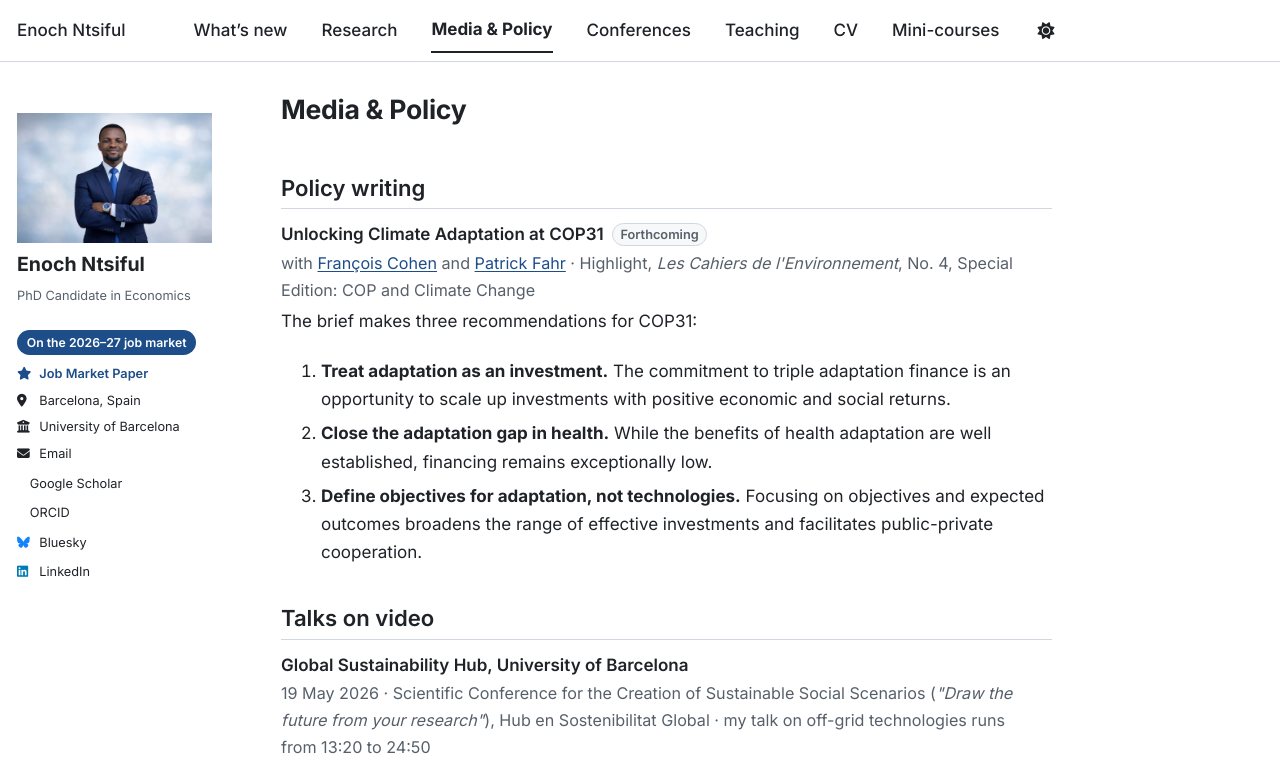
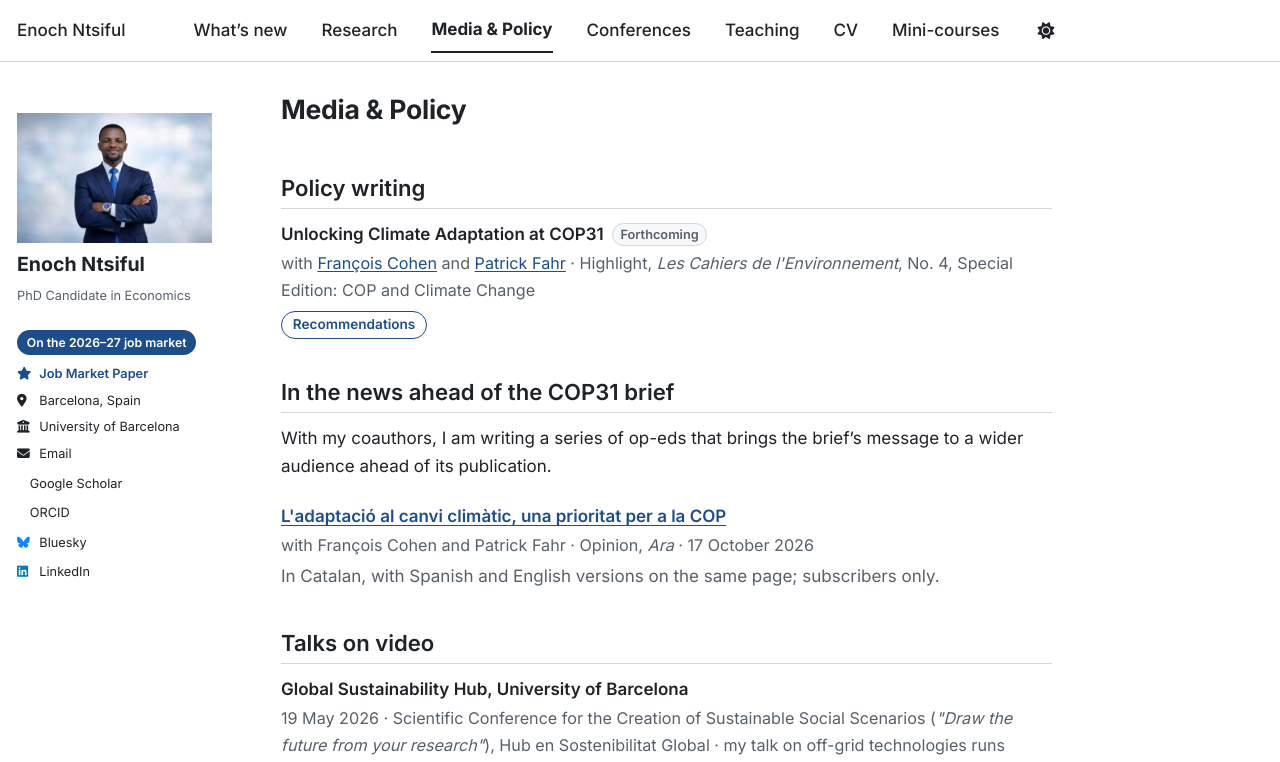
Before and after one commit to ntsifulenoch/ntsifulenoch.github.io, a Jekyll site: the page built from _pages/media.md, in a window 1280 px wide and 1400 px high. Shown: the top 762 px of the window. Built offline with Jekyll 4.4.1, drawn with Linux system fonts in a browser that asks for light colours; a style sheet for code colours, icons or effects is not loaded.

Commit message:
Site: Ara op-ed, pre-doctoral publications, folded abstracts and recommendations, What's new trimmed to 5 latest
Co-Authored-By: Claude Opus 5.5 <noreply@anthropic.com>

```diff
--- a/_pages/media.md
+++ b/_pages/media.md
@@ -9,14 +9,35 @@ description: "Policy writing, talks on video, interviews and outreach by Enoch N
 <div class="paper" id="cop31">
   <p class="paper__title">Unlocking Climate Adaptation at COP31 <span class="status">Forthcoming</span></p>
   <p class="paper__meta">with <a href="https://sites.google.com/site/francoiscoheneconomist/home">François Cohen</a> and <a href="https://www.phc.ox.ac.uk/team/patrick-fahr">Patrick Fahr</a> · Highlight, <em>Les Cahiers de l'Environnement</em>, No. 4, Special Edition: COP and Climate Change</p>
-  <p>The brief makes three recommendations for COP31:</p>
-  <ol class="key-messages">
-    <li><strong>Treat adaptation as an investment.</strong> The commitment to triple adaptation finance is an opportunity to scale up investments with positive economic and social returns.</li>
-    <li><strong>Close the adaptation gap in health.</strong> While the benefits of health adaptation are well established, financing remains exceptionally low.</li>
-    <li><strong>Define objectives for adaptation, not technologies.</strong> Focusing on objectives and expected outcomes broadens the range of effective investments and facilitates public-private cooperation.</li>
-  </ol>
+  {% comment %} The recommendations fold away (Enoch, 26 Oct 2026). {% endcomment %}
+  <div class="links">
+    <details>
+      <summary>Recommendations</summary>
+      <p>The brief makes three recommendations for COP31:</p>
+      <ol class="key-messages">
+        <li><strong>Treat adaptation as an investment.</strong> The commitment to triple adaptation finance is an opportunity to scale up investments with positive economic and social returns.</li>
+        <li><strong>Close the adaptation gap in health.</strong> While the benefits of health adaptation are well established, financing remains exceptionally low.</li>
+        <li><strong>Define objectives for adaptation, not technologies.</strong> Focusing on objectives and expected outcomes broadens the range of effective investments and facilitates public-private cooperation.</li>
+      </ol>
+    </details>
+  </div>
 </div>
 {% comment %} Add the PDF or the publisher's link once the issue is out (end of October 2026). {% endcomment %}
+
+
+## In the news ahead of the COP31 brief
+
+{% comment %} Op-eds that carry the brief's message before it is published (Enoch, 26 Oct 2026). Enoch will send
+   two more: one in El País and one in a UK outlet. Add each as another .paper block, newest first.
+   Coauthors are plain text here. {% endcomment %}
+
+With my coauthors, I am writing a series of op-eds that brings the brief's message to a wider audience ahead of its publication.
+
+<div class="paper" id="ara">
+  <p class="paper__title"><a href="https://empreses.ara.cat/opinio/l-adaptacio-canvi-climatic-prioritat-cop_129_5879985.html">L'adaptació al canvi climàtic, una prioritat per a la COP</a></p>
+  <p class="paper__meta">with François Cohen and Patrick Fahr · Opinion, <em>Ara</em> · 17 October 2026</p>
+  <p class="small-note">In Catalan, with Spanish and English versions on the same page; subscribers only.</p>
+</div>
 
 
 ## Talks on video
@@ -24,9 +45,11 @@ description: "Policy writing, talks on video, interviews and outreach by Enoch N
 <div class="paper" id="video">
   <p class="paper__title">Global Sustainability Hub, University of Barcelona</p>
   <p class="paper__meta">19 May 2026 · Scientific Conference for the Creation of Sustainable Social Scenarios (<em>"Draw the future from your research"</em>), Hub en Sostenibilitat Global · my talk on off-grid technologies runs from 13:20 to 24:50</p>
+  {% comment %} The embedded player (thumbnail) was hidden at Enoch's request (26 Oct 2026); the link below stays. To restore:
   <div class="video-embed">
     <iframe src="https://www.youtube-nocookie.com/embed/TwQERtViwJA?start=800&amp;end=1490" title="Enoch Ntsiful at the Global Sustainability Hub, 19 May 2026" loading="lazy" allow="accelerometer; encrypted-media; gyroscope; picture-in-picture; web-share" referrerpolicy="strict-origin-when-cross-origin" allowfullscreen></iframe>
   </div>
+  {% endcomment %}
   <div class="links"><a class="btn-pill" href="https://youtu.be/TwQERtViwJA?t=800">Watch on YouTube (from 13:20)</a></div>
 </div>
 
--- a/_sass/_custom.scss
+++ b/_sass/_custom.scss
@@ -324,10 +324,17 @@ html {
     color: var(--global-bg-color);
   }
 
-  p {
+  p,
+  ol {
     margin: 0.6em 0 0.2em;
     font-size: 0.95em;
   }
+}
+
+// Small print under a list or an item, e.g. a paywall note
+.small-note {
+  color: var(--global-text-color-light);
+  font-size: 0.85em;
 }
 
 /* Job market paper card (top of the Research page): set apart from everything
@@ -410,7 +417,7 @@ html {
     font-size: 0.95em;
   }
 
-  // Abstract shown in full (Doctoral research); working papers fold theirs away
+  // Abstract shown in full (not used since 26 Oct 2026: every abstract now folds away)
   .paper__abstract {
     margin: 0.5em 0 0.4em;
     font-size: 0.95em;
```
Also changed, not shown: _pages/about.md (+3 -1 lines), _pages/news.md (+10 -1 lines), _pages/research.md (+58 -40 lines), 1 other file.
